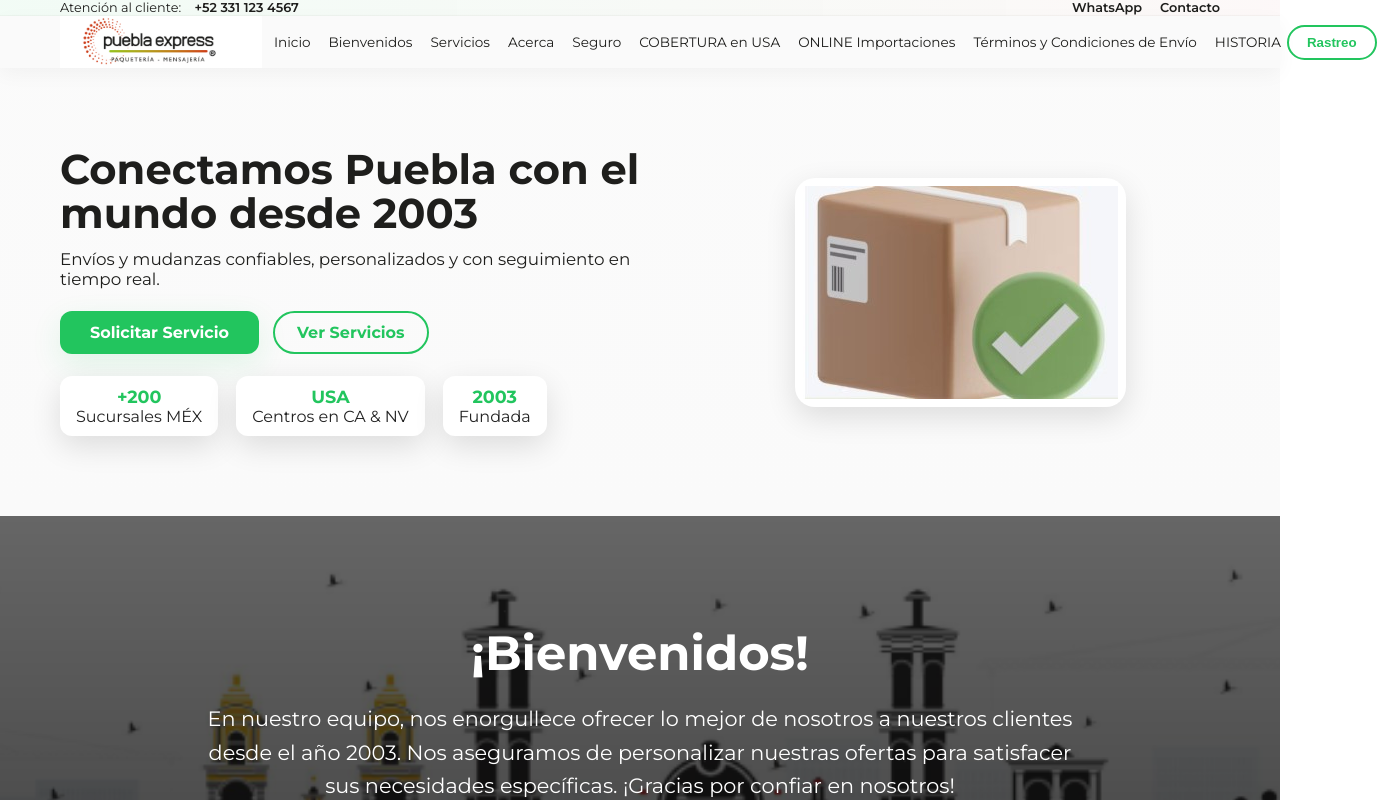
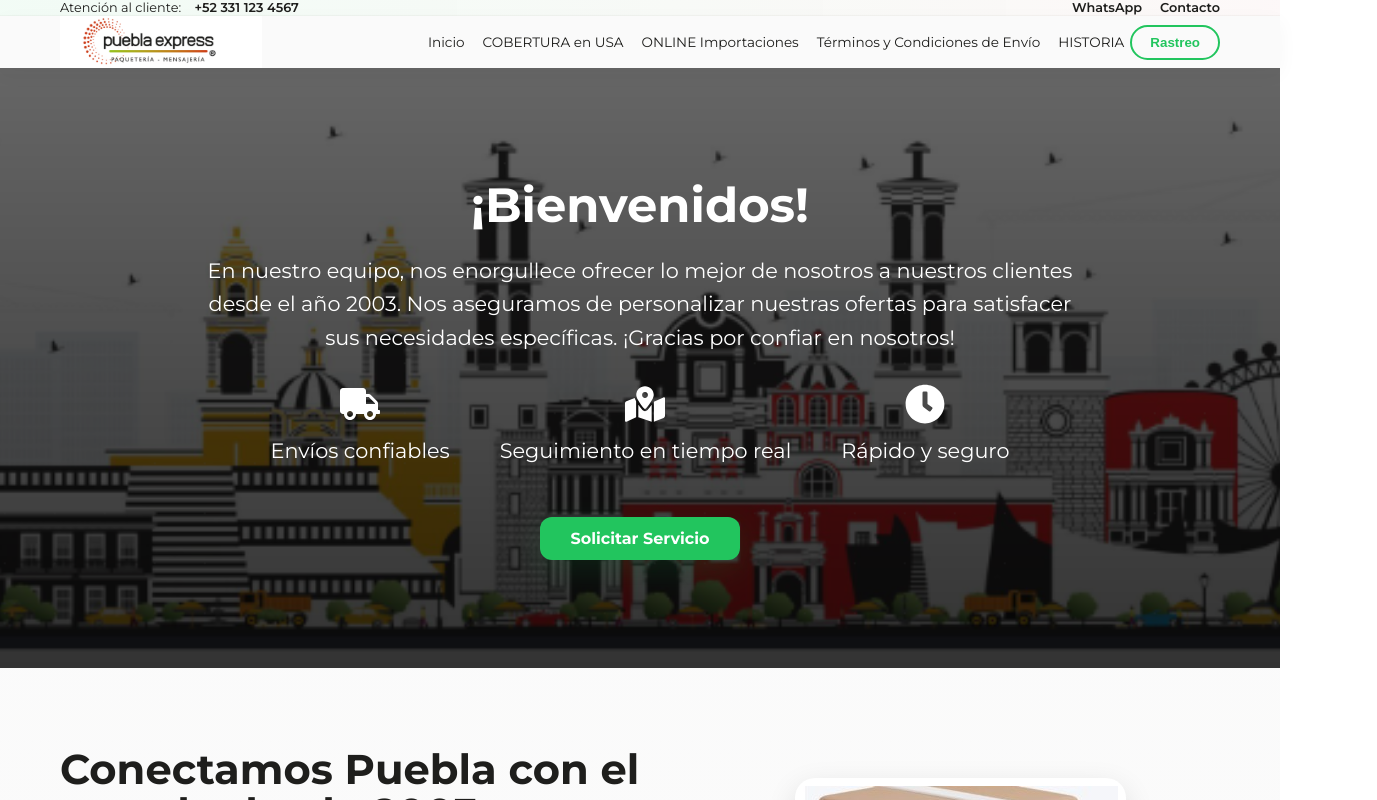
Before and after one commit to Alanhm616/propuesta-puebla, a React (Create React App) app: page / in a window 1280 px wide. Shown: the top 800 px of the page, 1377 px wide, since content can reach past the window. Built offline with nearby package versions, Linux system fonts and the light colour scheme.

Commit message:
Cambio a Header, pase al principio el Welcome

```diff
--- a/src/App.js
+++ b/src/App.js
@@ -5,8 +5,8 @@
 import Header from "./components/Header";
 import Footer from "./components/Footer";
 
+import Welcome from "./components/Welcome";
 import Hero from "./components/Hero";
-import Welcome from "./components/Welcome";
 import Services from "./components/Services";
 import About from "./components/About";
 import Form from "./components/Form";
@@ -18,8 +18,8 @@
 
 const HomePage = () => (
   <main>
+    <Welcome />
     <Hero />
-    <Welcome />
     <Services />
     <About />
     <Form />
--- a/src/components/Header.js
+++ b/src/components/Header.js
@@ -73,18 +73,6 @@
             <Link to="/" onClick={(e) => handleNavLinkClick(e, "hero")}>
               Inicio
             </Link>
-            <Link to="/" onClick={(e) => handleNavLinkClick(e, "welcome")}>
-              Bienvenidos
-            </Link>
-            <Link to="/" onClick={(e) => handleNavLinkClick(e, "services")}>
-              Servicios
-            </Link>
-            <Link to="/" onClick={(e) => handleNavLinkClick(e, "about")}>
-              Acerca
-            </Link>
-            <Link to="/" onClick={(e) => handleNavLinkClick(e, "insurance")}>
-              Seguro
-            </Link>
 
             <Link to="/cobertura-usa">COBERTURA en USA</Link>
             <Link to="/importaciones">ONLINE Importaciones</Link>
```
